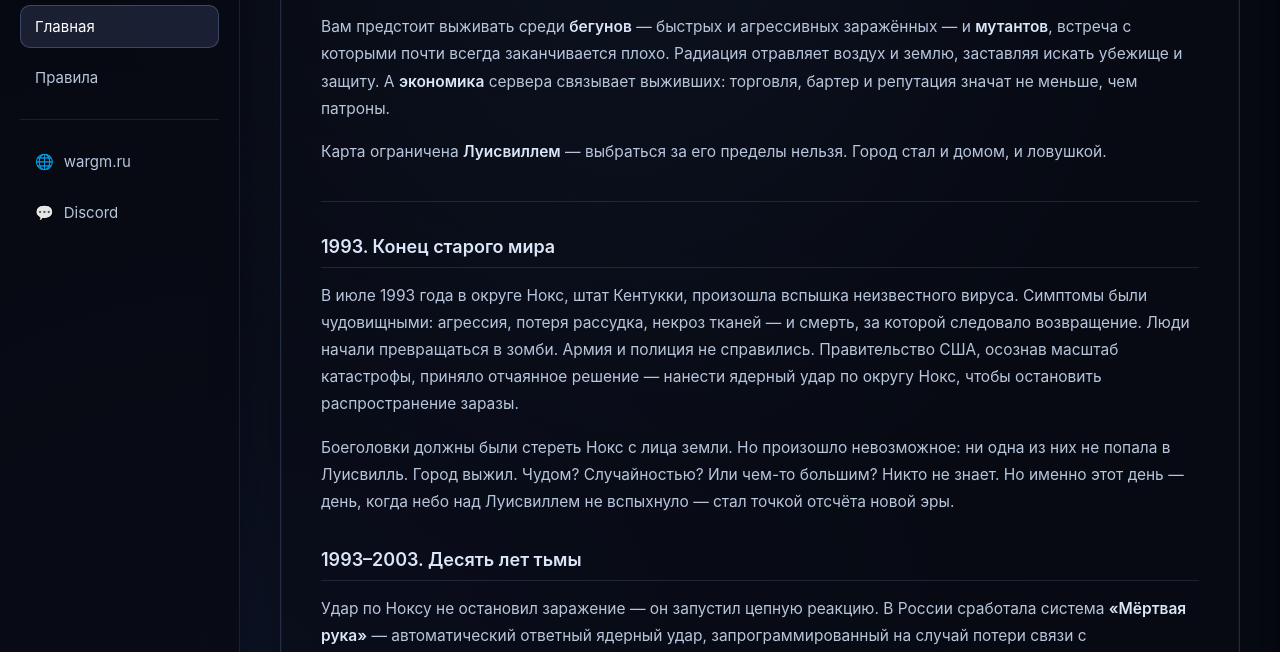
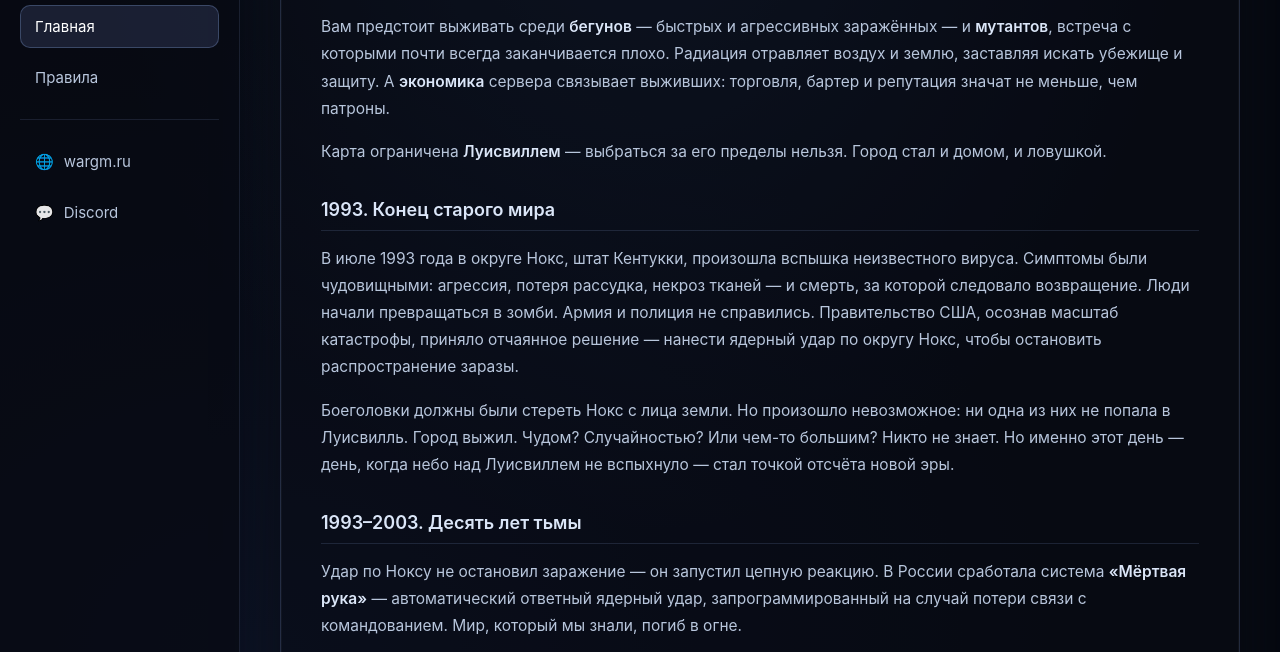
Before and after one commit to eugene-binbash/Mgla, a plain HTML site: page index.html in a window 1280 px wide. Shown: the part 146-798 px from the top of the page. Drawn offline with Linux system fonts and the light colour scheme.

Commit message:
Update index.html

```diff
--- a/index.html
+++ b/index.html
@@ -203,12 +203,6 @@
       border-bottom: 1px solid rgba(160, 190, 255, 0.14);
     }
 
-    .lore-divider {
-      height: 1px;
-      background: rgba(160, 190, 255, 0.14);
-      margin: 36px 0 4px;
-    }
-
     /* ===== Мобильная версия ===== */
     @media (max-width: 760px) {
       body { flex-direction: column; }
@@ -305,8 +299,6 @@
       </p>
 
       <!-- Лор -->
-      <div class="lore-divider"></div>
-
       <h2>1993. Конец старого мира</h2>
       <p class="desc">
         В июле 1993 года в округе Нокс, штат Кентукки, произошла вспышка неизвестного
```
